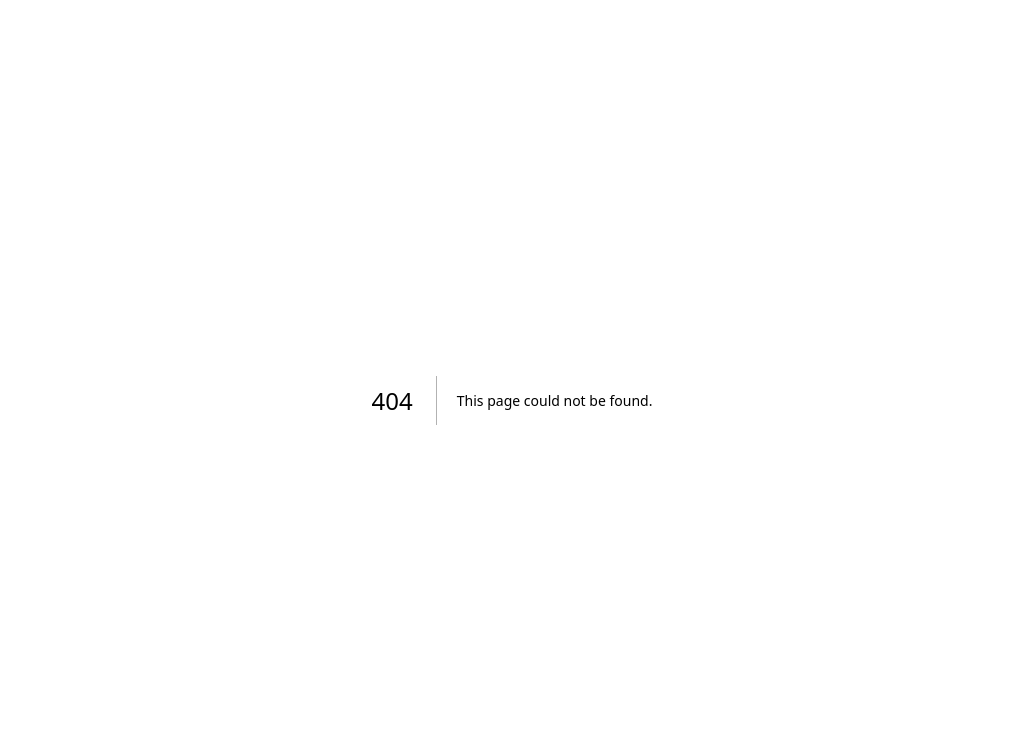
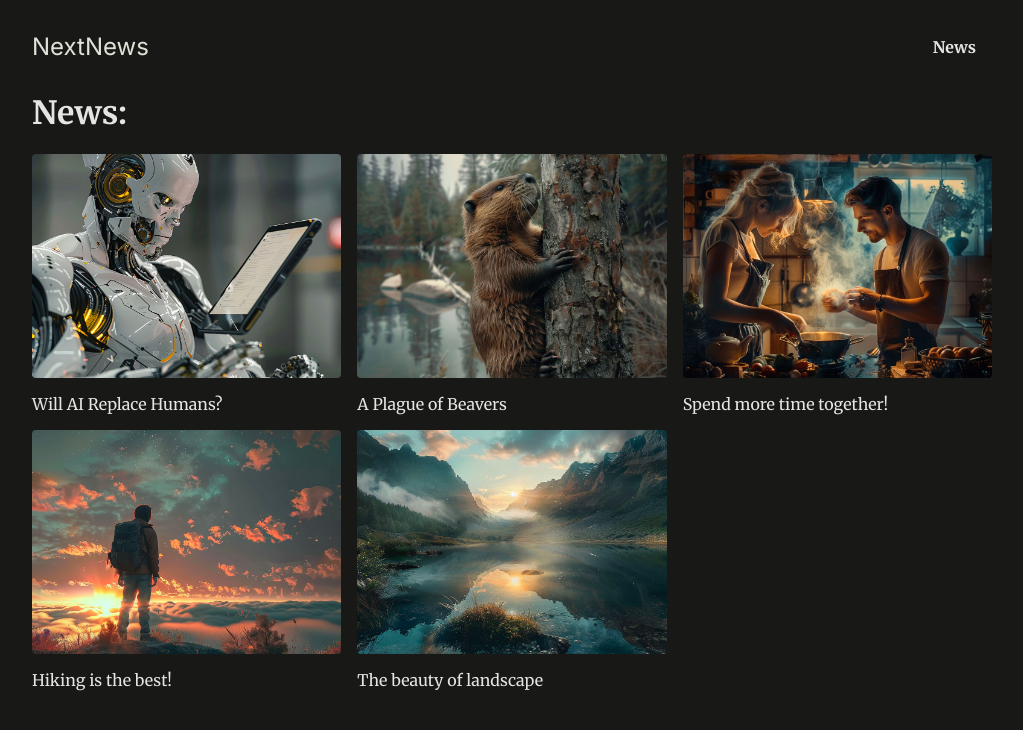
Before and after one commit to DenisFR2727/Next-projects, a Next.js app in the folder project-test/: page /news in a window 1280 px wide. Before the commit this address had no page. Shown: the top 730 px of the page, without its empty margins (128-1151 px from the left). Built offline with nearby package versions, Linux system fonts and the light colour scheme.

Commit message:
create slug page in slug folder and add styles in slug page

```diff
--- a/project-test/app/layout.js
+++ b/project-test/app/layout.js
@@ -1,14 +1,20 @@
+import MainHedaer from '@/components/main-header/main-header';
 import './globals.css';
 
 export const metadata = {
-  title: 'Next.js Page Routing & Rendering',
-  description: 'Learn how to route to different pages.',
-}
+    title: 'Next.js Page Routing & Rendering',
+    description: 'Learn how to route to different pages.',
+};
 
 export default function RootLayout({ children }) {
- return (
-    <html lang="en">
-      <body>{children}</body>
-    </html>
-  )
+    return (
+        <html lang="en">
+            <body>
+                <div id="page">
+                    <MainHedaer />
+                    {children}
+                </div>
+            </body>
+        </html>
+    );
 }
--- /dev/null
+++ b/project-test/app/news/page.js
@@ -0,0 +1,26 @@
+import Link from 'next/link';
+import { DUMMY_NEWS } from '@/dummy-new';
+import Image from 'next/image';
+
+import '../globals.css';
+
+export default function NewsPage() {
+    return (
+        <>
+            <h1>News:</h1>
+            <ul className="news-list">
+                {DUMMY_NEWS.map((newsItem) => (
+                    <li key={newsItem.id}>
+                        <Link href={`/news/${newsItem.slug}`}>
+                            <img
+                                src={`/images/news/${newsItem.image}`}
+                                alt={newsItem.title}
+                            />
+                        </Link>
+                        <span>{newsItem.title} </span>
+                    </li>
+                ))}
+            </ul>
+        </>
+    );
+}
--- /dev/null
+++ b/project-test/components/main-header/main-header.js
@@ -0,0 +1,19 @@
+import Link from 'next/link';
+import classes from './main-header.module.css';
+
+export default function MainHeader() {
+    return (
+        <header id="main-header">
+            <div id="logo">
+                <Link href="/">NextNews</Link>
+            </div>
+            <nav>
+                <ul>
+                    <li>
+                        <Link href="/news">News</Link>
+                    </li>
+                </ul>
+            </nav>
+        </header>
+    );
+}
--- /dev/null
+++ b/project-test/components/main-header/main-header.module.css
@@ -0,0 +1,9 @@
+.header {
+    width: 100%;
+    height: 100px;
+    background: rgb(48, 48, 48);
+    display: flex;
+    justify-content: space-between;
+    align-items: center;
+    padding-left: 50px;
+}
--- /dev/null
+++ b/project-test/dummy-new.js
@@ -0,0 +1,47 @@
+export const DUMMY_NEWS = [
+    {
+        id: 'n1',
+        slug: 'will-ai-replace-humans',
+        title: 'Will AI Replace Humans?',
+        image: 'ai-robot.jpg',
+        date: '2021-07-01',
+        content:
+            'Since late 2022 AI is on the rise and therefore many people worry whether AI will replace humans. The answer is not that simple. AI is a tool that can be used to automate tasks, but it can also be used to augment human capabilities. The future is not set in stone, but it is clear that AI will play a big role in the future. The question is how we will use it.',
+    },
+    {
+        id: 'n2',
+        slug: 'beaver-plague',
+        title: 'A Plague of Beavers',
+        image: 'beaver.jpg',
+        date: '2022-05-01',
+        content:
+            'Beavers are taking over the world. They are building dams everywhere and flooding entire cities. What can we do to stop them?',
+    },
+    {
+        id: 'n3',
+        slug: 'couple-cooking',
+        title: 'Spend more time together!',
+        image: 'couple-cooking.jpg',
+        date: '2024-03-01',
+        content:
+            'Cooking together is a great way to spend more time with your partner. It is fun and you get to eat something delicious afterwards. What are you waiting for? Get cooking!',
+    },
+    {
+        id: 'n4',
+        slug: 'hiking',
+        title: 'Hiking is the best!',
+        image: 'hiking.jpg',
+        date: '2024-01-01',
+        content:
+            'Hiking is a great way to get some exercise and enjoy the great outdoors. It is also a great way to clear your mind and reduce stress. So what are you waiting for? Get out there and start hiking!',
+    },
+    {
+        id: 'n5',
+        slug: 'landscape',
+        title: 'The beauty of landscape',
+        image: 'landscape.jpg',
+        date: '2022-07-01',
+        content:
+            'Landscape photography is a great way to capture the beauty of nature. It is also a great way to get outside and enjoy the great outdoors. So what are you waiting for? Get out there and start taking some pictures!',
+    },
+];
```
Also changed, not shown: project-test/app/news/[slug]/page.js (added, +19 -0 lines), project-test/app/globals.css (indentation only), project-test/app/news/page.module.css (added).
